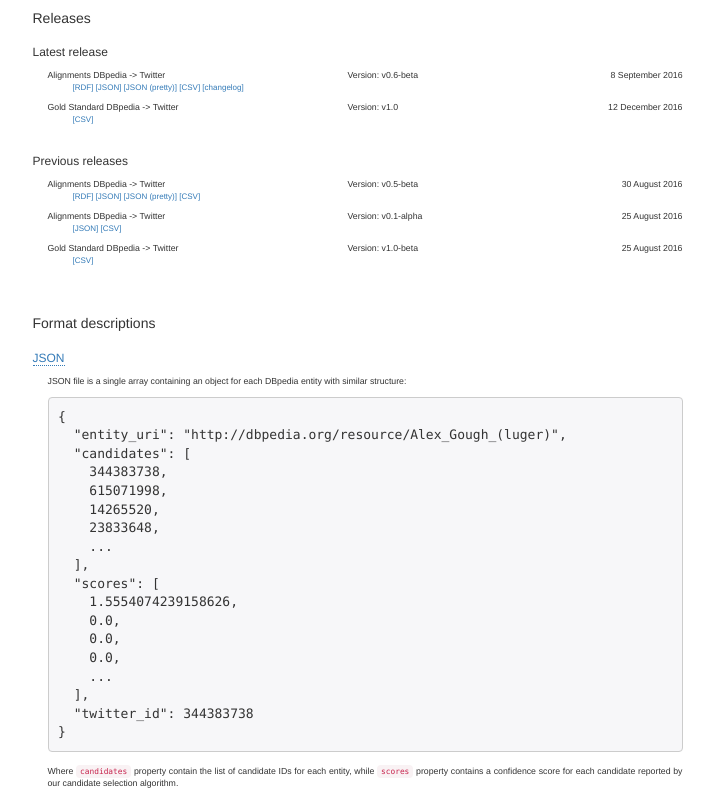
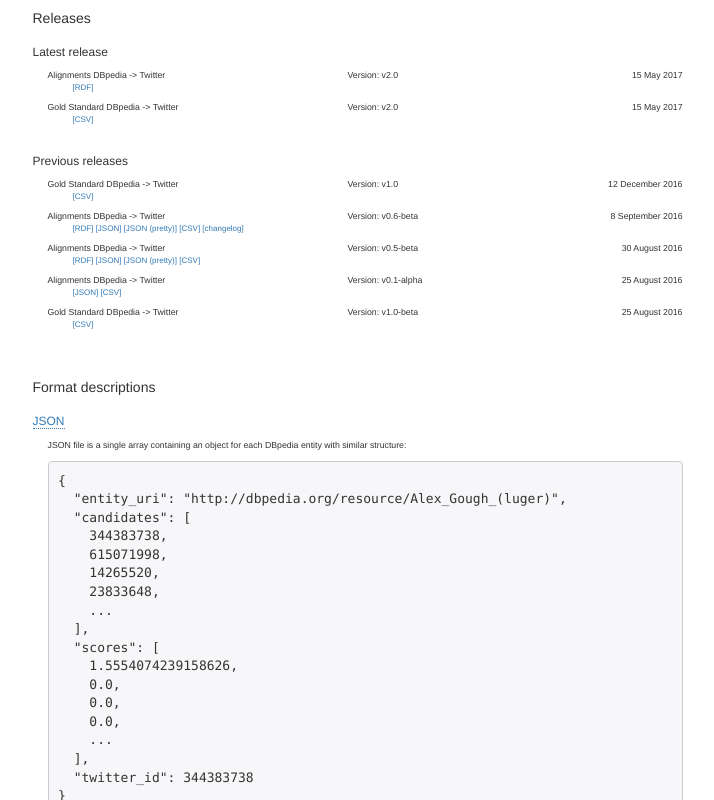
Before and after one commit to Remper/sociallink, a plain HTML site: page align-web/index.html in a window 1280 px wide. Both pictures are taken after a click on the tab "Download". Shown: the part 315-1115 px from the top of the page, without its empty margins (275-989 px from the left). Drawn offline with nearby package versions, Linux system fonts and the light colour scheme.

Commit message:
[align-web] links to the latest version of the resource

```diff
--- a/align-web/index.html
+++ b/align-web/index.html
@@ -210,22 +210,41 @@
                                 Alignments DBpedia -> Twitter
                             </div>
                             <div class="col-md-1 version">
-                                Version: v0.6-beta
+                                Version: v2.0
                             </div>
                             <div class="col-md-1 timestamp">
-                                8 September 2016
+                                15 May 2017
                             </div>
                         </div>
                         <div class="row">
                             <div class="col-md-12 minilinks">
-                                <a class="nav-link" href="http://sociallink.futuro.media/v0.6/resource.ttl.gz">[RDF]</a>
-                                <a class="nav-link" href="http://sociallink.futuro.media/v0.6/resource.json.gz">[JSON]</a>
-                                <a class="nav-link" href="http://sociallink.futuro.media/v0.6/resource.pretty.json.gz">[JSON (pretty)]</a>
-                                <a class="nav-link" href="http://sociallink.futuro.media/v0.6/resource.csv.gz">[CSV]</a>
-                                <a class="nav-link" href="http://sociallink.futuro.media/v0.6/changelog.txt">[changelog]</a>
+                                <a class="nav-link" href="http://sociallink.futuro.media/v2.0/sociallink.tql.gz">[RDF]</a>
                             </div>
                         </div>
                     </div>
+                </div>
+                <div class="row dataset">
+                    <div class="col-xs-12" style="min-width: 655px">
+                        <div class="row">
+                            <div class="col-md-5 description">
+                                Gold Standard DBpedia -> Twitter
+                            </div>
+                            <div class="col-md-3 version">
+                                Version: v2.0
+                            </div>
+                            <div class="col-md-4 timestamp">
+                                15 May 2017
+                            </div>
+                        </div>
+                        <div class="row">
+                            <div class="col-md-12 minilinks">
+                                <a class="nav-link" href="http://sociallink.futuro.media/v1.0/gold.csv.gz">[CSV]</a>
+                            </div>
+                        </div>
+                    </div>
+                </div>
+                <div class="row" style="margin-top: 20px">
+                    <h6>Previous releases</h6>
                 </div>
                 <div class="row dataset">
                     <div class="col-xs-12" style="min-width: 655px">
@@ -248,8 +267,29 @@
                         </div>
                     </div>
                 </div>
-                <div class="row" style="margin-top: 20px">
-                    <h6>Previous releases</h6>
+                <div class="row dataset">
+                    <div class="col-xs-12" style="min-width: 655px">
+                        <div class="row">
+                            <div class="col-md-1 description">
+                                Alignments DBpedia -> Twitter
+                            </div>
+                            <div class="col-md-1 version">
+                                Version: v0.6-beta
+                            </div>
+                            <div class="col-md-1 timestamp">
+                                8 September 2016
+                            </div>
+                        </div>
+                        <div class="row">
+                            <div class="col-md-12 minilinks">
+                                <a class="nav-link" href="http://sociallink.futuro.media/v0.6/resource.ttl.gz">[RDF]</a>
+                                <a class="nav-link" href="http://sociallink.futuro.media/v0.6/resource.json.gz">[JSON]</a>
+                                <a class="nav-link" href="http://sociallink.futuro.media/v0.6/resource.pretty.json.gz">[JSON (pretty)]</a>
+                                <a class="nav-link" href="http://sociallink.futuro.media/v0.6/resource.csv.gz">[CSV]</a>
+                                <a class="nav-link" href="http://sociallink.futuro.media/v0.6/changelog.txt">[changelog]</a>
+                            </div>
+                        </div>
+                    </div>
                 </div>
                 <div class="row dataset">
                     <div class="col-xs-12" style="min-width: 655px">
```
